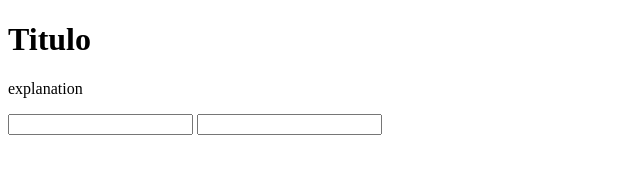
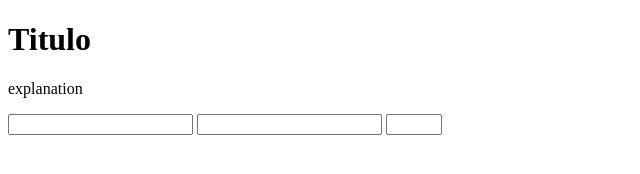
Before and after one commit to DanielOTagua/Danfall-Daniel, a plain HTML site: page index.html in a window 1280 px wide. Shown: the full height of the page, 0-640 px from the left. Drawn offline with Linux system fonts and the light colour scheme.

Commit message:
fourth commit daniel

```diff
--- a/index.html
+++ b/index.html
@@ -16,6 +16,9 @@
   <form id="survey-form">
     <input type="text" id="name" required>
     <input type="email" id="email" required>
+    <input type="number" id="number" min="10" max="99">
+
+
 
   </form>
   <script src="https://cdn.freecodecamp.org/testable-projects-fcc/v1/bundle.js"></script>
```
